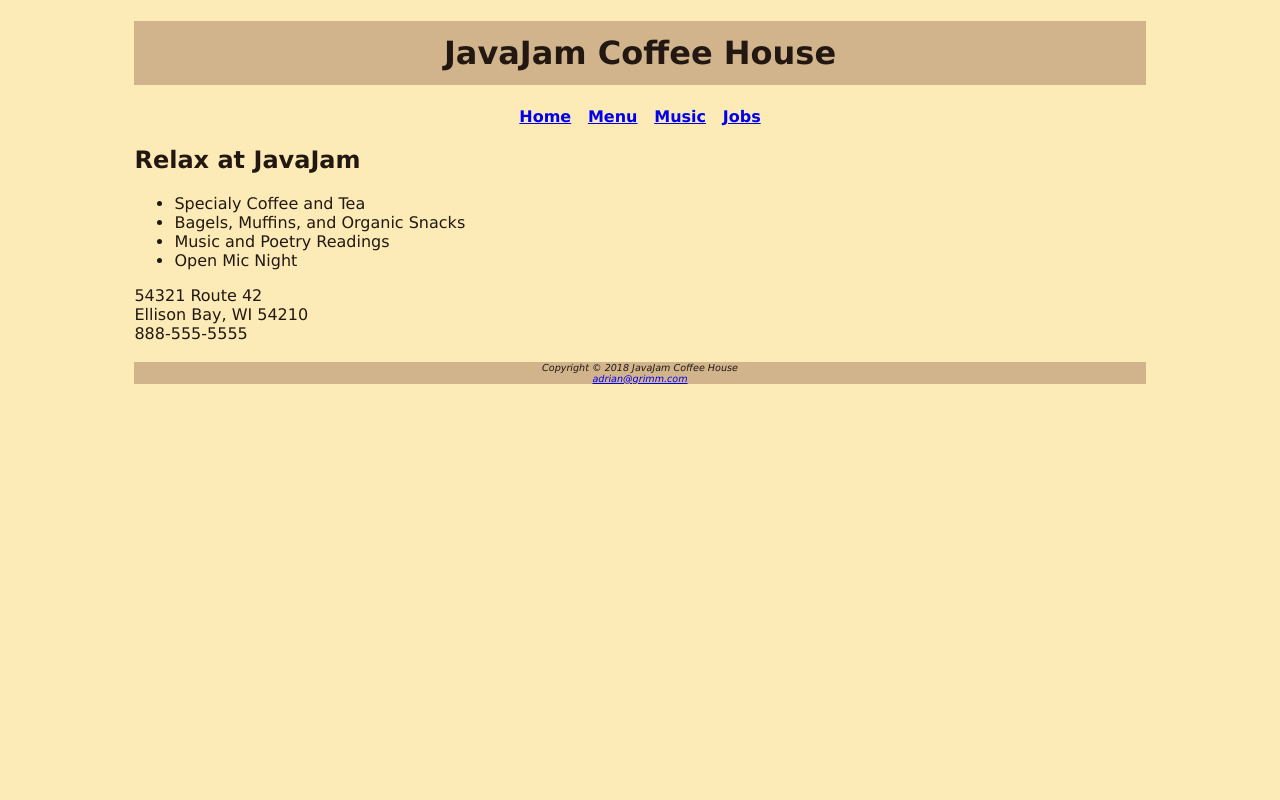
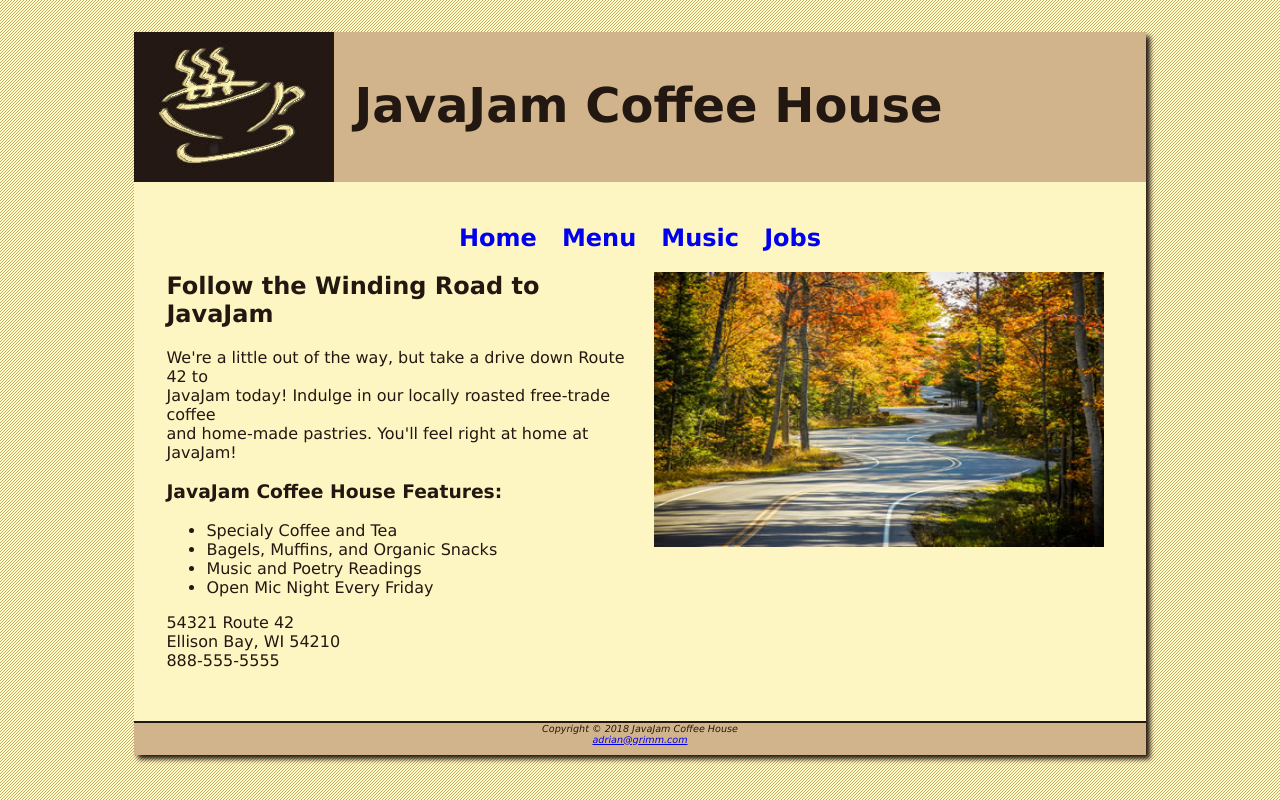
Before and after one commit to usmcamgrimm/WDD121-Web-Development, a plain HTML site: page index.html in a window 1280 px wide. Drawn offline with Linux system fonts and the light colour scheme.

Commit message:
Chapter 4

```diff
--- a/index.html
+++ b/index.html
@@ -18,12 +18,19 @@
 		<a href="index.html">Home</a> &nbsp; <a href="menu.html">Menu</a> &nbsp; <a href="music.html">Music</a> &nbsp; <a href="jobs.html">Jobs</a>
 	</nav>
 	<main>
-		<h2>Relax at JavaJam</h2>
+		<div>
+			<img src="Images/windingroad.jpg" align="right" width="450" height="275" alt="winding road">
+		<h2>Follow the Winding Road to JavaJam</h2>
+		<p>We're a little out of the way, but take a drive down Route 42 to<br>
+		JavaJam today! Indulge in our locally roasted free-trade coffee<br>
+		and home-made pastries. You'll feel right at home at JavaJam!</p>
+		</div>
+		<h3>JavaJam Coffee House Features:</h3>
 		<ul>
 			<li>Specialy Coffee and Tea</li>
 			<li>Bagels, Muffins, and Organic Snacks</li>
 			<li>Music and Poetry Readings</li>
-			<li>Open Mic Night</li>
+			<li>Open Mic Night Every Friday</li>
 		</ul>
 		<div>
 			54321 Route 42<br>
--- a/javajam.css
+++ b/javajam.css
@@ -1,15 +1,42 @@
 body     { background-color: #fcebb6;
+           background-image: url(Images/background.gif);
            color: #221811;
            font-family: Verdana, Arial, sans-serif; }
 h1       { background-color: #d2b48c;
-           text-align: center;
-           line-height: 200%; }
+           background-image: url(Images/javajamlogo.jpg);
+           background-repeat: no-repeat;
+           height: 105px;
+           padding-top: 45px;
+           padding-left: 220px;
+           font-size: 3em; }
+h4       { background-color: #d2b48c;
+           font-size: 1.2em;
+           padding-left: 10px;
+           padding-bottom: 5px; }
+main     { padding-left: 2em;
+           padding-right: 2em;
+           padding-bottom: 2em;
+           display: block; }
 nav      { text-align: center;
+           font-size: 1.5em;
+           padding-top: 10px;
            font-weight: bold; }
+nav a    { text-decoration: none; }
+img      { padding-right: 10px;
+           padding-left: 10px; }
 footer   { background-color: #d2b48c;
            font-size: .60em;
            font-style: italic;
-           text-align: center; }
-#wrapper { width: 80%;
+           text-align: center;
+           padding-bottom: 10px;
+           border-top: 2px solid;
+           color: #221811; }
+#wrapper { background-color: #fef6c2;
+           width: 80%;
+           min-width: 900px;
+           max-width: 1280px;
            margin-left: auto;
-           margin-right: auto; }
+           margin-right: auto;
+           box-shadow: 4px 4px 5px; }
+.details { padding-right: 20%;
+           padding-left: 20%; }
```
Also changed, not shown: menu.html (+4 -0 lines), music.html (added, +40 -0 lines), Images/background.gif (added), Images/greg.jpg (added), Images/gregthumb.jpg (added), Images/javajamlogo.jpg (added), Images/melanie.jpg (added), Images/melaniethumb.jpg (added), Images/mugs.jpg (added), Images/windingroad.jpg (added).
